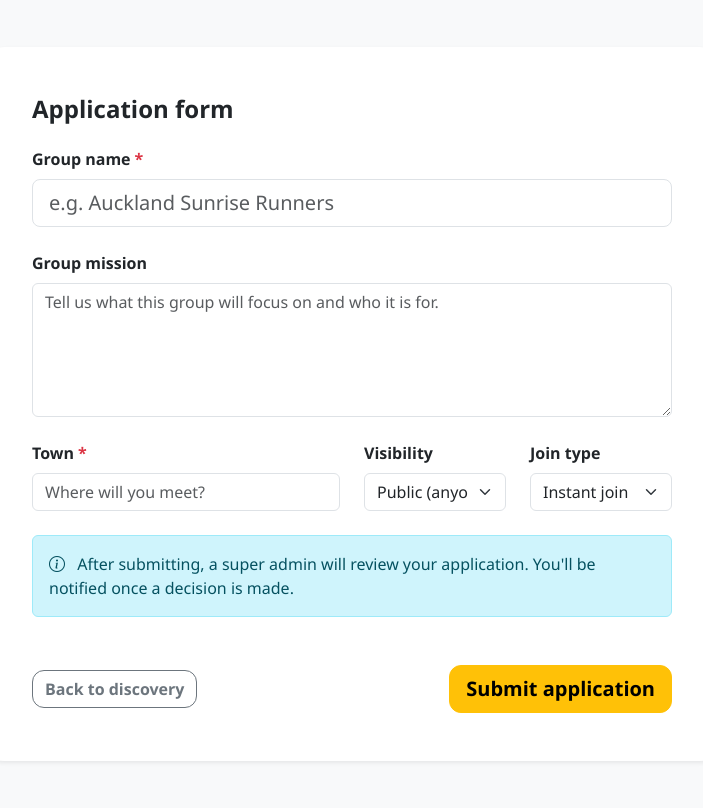
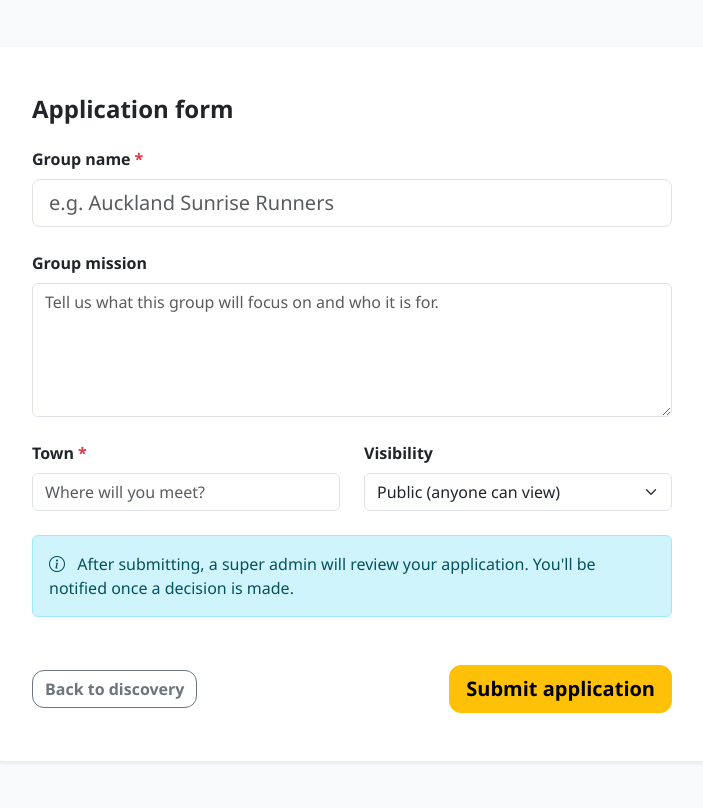
Before and after one commit to HellenDongYun/lincoln_group_project, a Flask app: template src/app/templates/group/apply_group.html in a window 1280 px wide. Shown: the part 317-1125 px from the top of the page, without its empty margins (288-991 px from the left). Run offline with Flask 3, Linux system fonts and the light colour scheme; the template is opened without the code that fills it, so the values that code supplies are empty; some libraries are stand-ins or nearby versions.

Commit message:
Remove join type selection from group creation
Eliminates the 'join_type' field from group creation forms and backend logic.

```diff
--- a/src/app/admin/admin_controller.py
+++ b/src/app/admin/admin_controller.py
@@ -309,7 +309,6 @@ def create_group():
     description = request.form.get('group_description', '').strip()
     town = request.form.get('group_town', '').strip()
     visibility = request.form.get('group_visibility', 'public').strip() or 'public'
-    join_type = request.form.get('group_join_type', 'open').strip() or 'open'
     manager_email = request.form.get('group_manager_email', '').strip()
 
     created_by = auth_service.get_user_id()
@@ -320,7 +319,6 @@ def create_group():
             description=description,
             town=town,
             visibility=visibility,
-            join_type=join_type,
             created_by=created_by,
             manager_email=manager_email
         )
--- a/src/app/templates/group/apply_group.html
+++ b/src/app/templates/group/apply_group.html
@@ -38,19 +38,11 @@
                 <input type="text" id="proposed_town" name="proposed_town" class="form-control" required placeholder="Where will you meet?" />
               </div>
 
-              <div class="col-md-3">
+              <div class="col-md-6">
                 <label for="visibility" class="form-label fw-semibold">Visibility</label>
                 <select id="visibility" name="visibility" class="form-select">
                   <option value="public" selected>Public (anyone can view)</option>
                   <option value="private">Private (invite only)</option>
-                </select>
-              </div>
-
-              <div class="col-md-3">
-                <label for="join_type" class="form-label fw-semibold">Join type</label>
-                <select id="join_type" name="join_type" class="form-select">
-                  <option value="open" selected>Instant join</option>
-                  <option value="closed">Requires approval</option>
                 </select>
               </div>
 
--- a/src/app/templates/group/discover_groups.html
+++ b/src/app/templates/group/discover_groups.html
@@ -54,7 +54,7 @@
                 <h3 class="h5 fw-bold mb-1">{{ group.name }}</h3>
                 <p class="text-muted small mb-0"><i class="bi bi-geo-alt me-1 text-warning"></i>{{ group.town }}</p>
               </div>
-              <span class="badge bg-warning text-dark text-capitalize">{{ group.join_type }}</span>
+              <span class="badge bg-warning text-dark text-capitalize">{{ group.visibility }}</span>
             </div>
             <p class="text-muted mb-4">{{ group.description|truncate(120, True) }}</p>
             <div class="mt-auto d-flex justify-content-between align-items-center">
```
Also changed, not shown: src/app/group/group_repository.py (+9 -5 lines), src/app/templates/admin/dashboard.html (+1 -9 lines), src/app/templates/group/view_group.html (+0 -14 lines).
